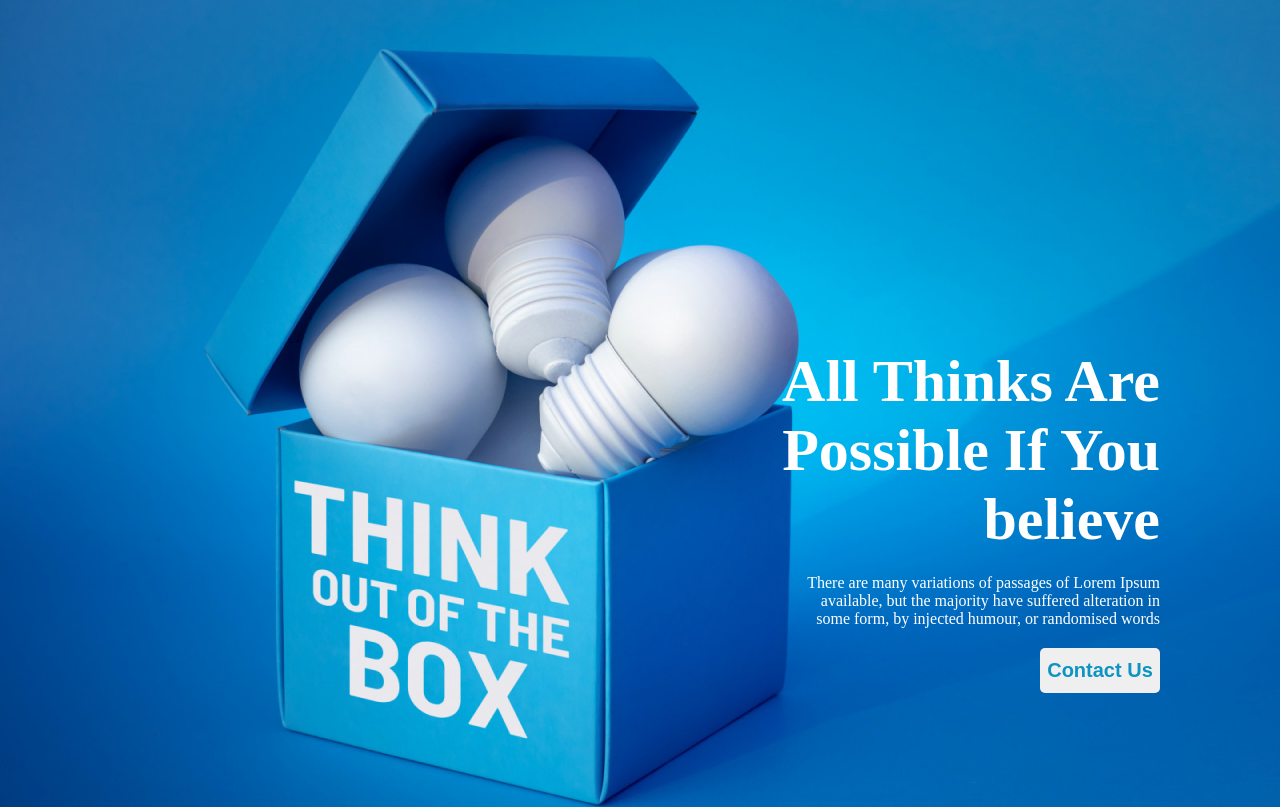
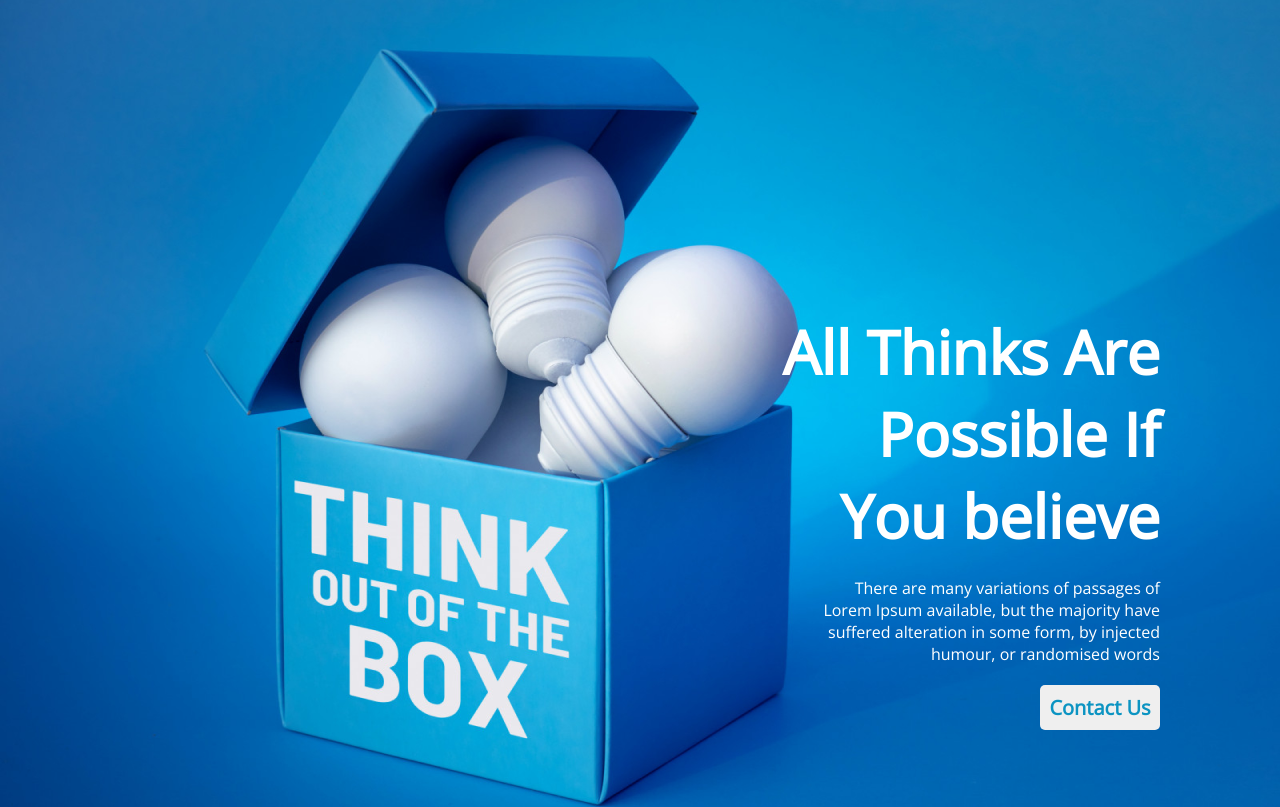
Before and after one commit to Rocky3112/new-year-new-me, a plain HTML site: page index.html in a window 1280 px wide. Shown: the top 807 px of the page. Drawn offline with nearby package versions, Linux system fonts and the light colour scheme.

Commit message:
added something

```diff
--- a/style.css
+++ b/style.css
@@ -1,6 +1,8 @@
+@import url('https://fonts.googleapis.com/css2?family=Open+Sans&display=swap');
 * {
   margin: 0;
   padding: 0;
+  font-family: 'Open Sans', sans-serif;
 }
 
 /* Banner Part */
```
